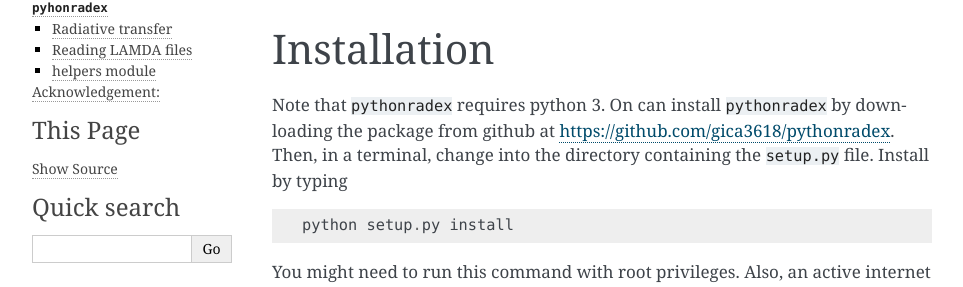
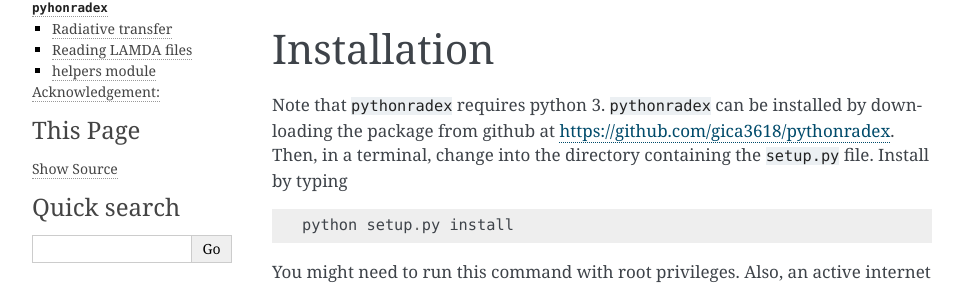
Before and after one commit to gica3618/pythonradex, a Sphinx documentation site: the page built from docs/index.rst, in a window 1280 px wide and 900 px high. Shown: the part 457-744 px from the top of the window, without its empty margins (148-1111 px from the left). Built offline with Sphinx 7.4.7, drawn with Linux system fonts in a browser that asks for light colours.

Commit message:
typo in documenation

```diff
--- a/docs/index.rst
+++ b/docs/index.rst
@@ -19,7 +19,7 @@
 
 Installation
 ================
-Note that ``pythonradex`` requires python 3. On can install ``pythonradex`` by downloading the package from github at https://github.com/gica3618/pythonradex. Then, in a terminal, change into the directory containing the ``setup.py`` file. Install by typing
+Note that ``pythonradex`` requires python 3. ``pythonradex`` can be installed by downloading the package from github at https://github.com/gica3618/pythonradex. Then, in a terminal, change into the directory containing the ``setup.py`` file. Install by typing
 
 .. code::
 
```
